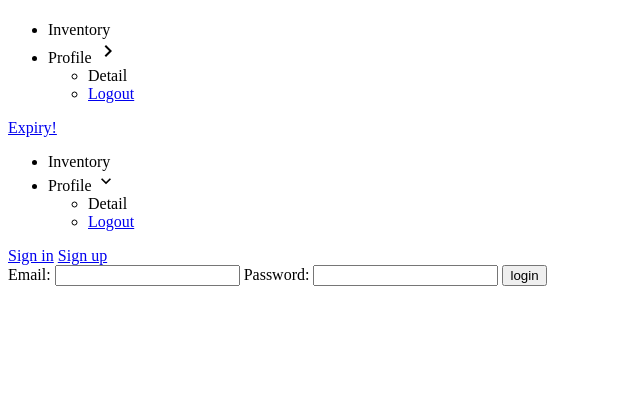
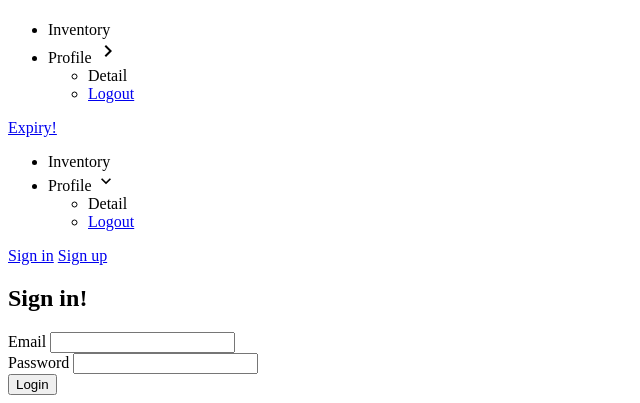
Before and after one commit to kousalikjan/expiry, a Symfony app: template templates/login/index.html.twig in a window 1280 px wide. Shown: the part 1271-1674 px from the top of the page, without its empty margins (0-640 px from the left). Before the commit the page ends 1557 px from the top, so only its background shows below. Run offline with Twig, Linux system fonts and the light colour scheme; the template is opened without the code that fills it, so the values that code supplies are empty; some libraries are stand-ins or nearby versions.

Commit message:
Styling login

```diff
--- a/templates/login/index.html.twig
+++ b/templates/login/index.html.twig
@@ -3,22 +3,27 @@
 {% block title %}Expiry - Log in{% endblock %}
 
 {% block body %}
-    {% if error %}
-        <div>{{ error.messageKey|trans(error.messageData, 'security') }}</div>
-    {% endif %}
+    <article class="flex flex-col items-center my-16 gap-6">
+        <div class="flex flex-col items-center gap-2">
+        <h1 class="h1">Sign in!</h1>
+        {% if error %}
+            <div class="text-error text-xl">{{ error.messageKey|trans(error.messageData, 'security') }}</div>
+        {% endif %}
+        </div>
+        <form action="{{ path('app_login') }}" method="post" class="form-control w-full px-6 max-w-md gap-8">
+            <div>
+                <label for="username">Email</label>
+                <input type="email" id="username" name="_username" value="{{ last_username }}" class="input input-bordered w-full">
+            </div>
+            <div>
+                <label for="password">Password</label>
+                <input type="password" id="password" name="_password" class="input input-bordered w-full">
+            </div>
+            <input type="hidden" name="_csrf_token" value="{{ csrf_token('authenticate') }}">
 
-    <form action="{{ path('app_login') }}" method="post">
-        <label for="username">Email:</label>
-        <input type="text" id="username" name="_username" value="{{ last_username }}">
+            <button type="submit" class="btn max-w-md">Login</button>
+        </form>
 
-        <label for="password">Password:</label>
-        <input type="password" id="password" name="_password">
+    </article>
 
-        <input type="hidden" name="_csrf_token" value="{{ csrf_token('authenticate') }}">
-
-        {# If you want to control the URL the user is redirected to on success
-        <input type="hidden" name="_target_path" value="/account"> #}
-
-        <button type="submit">login</button>
-    </form>
 {% endblock %}
```
